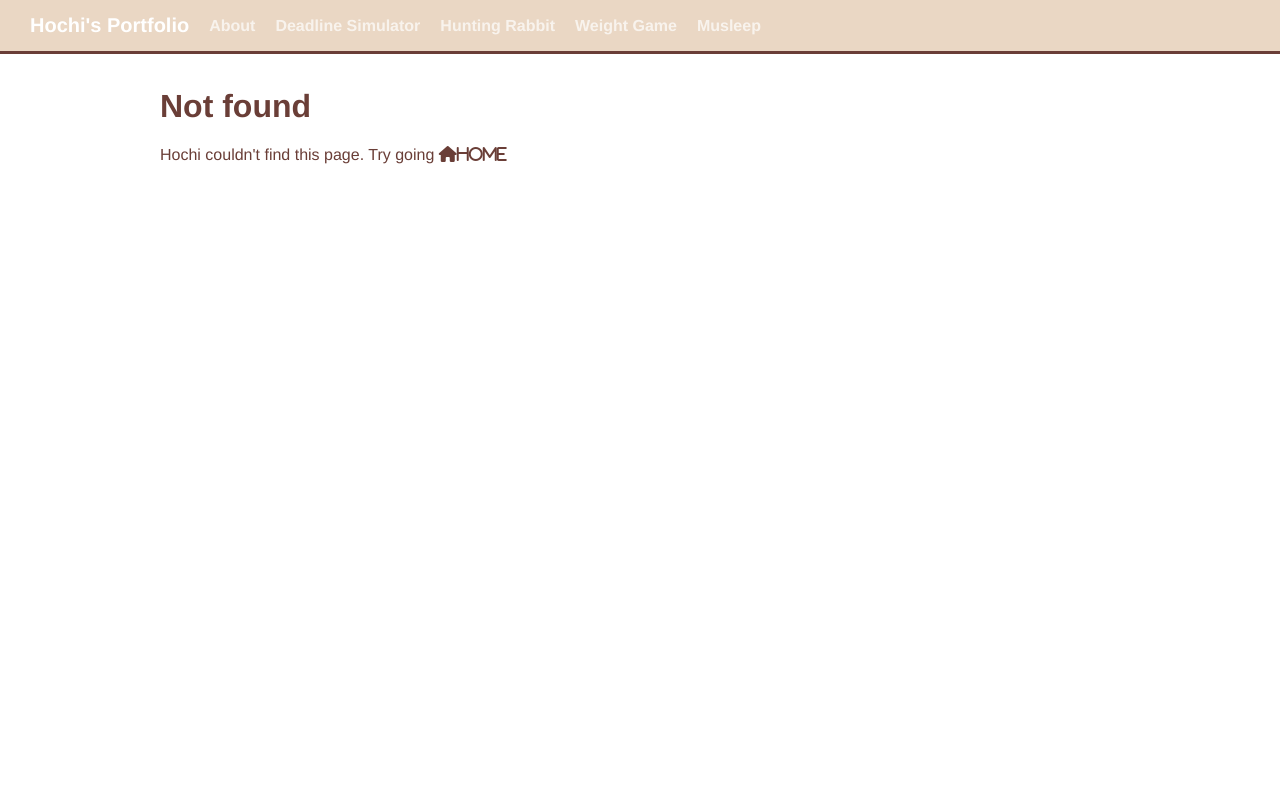
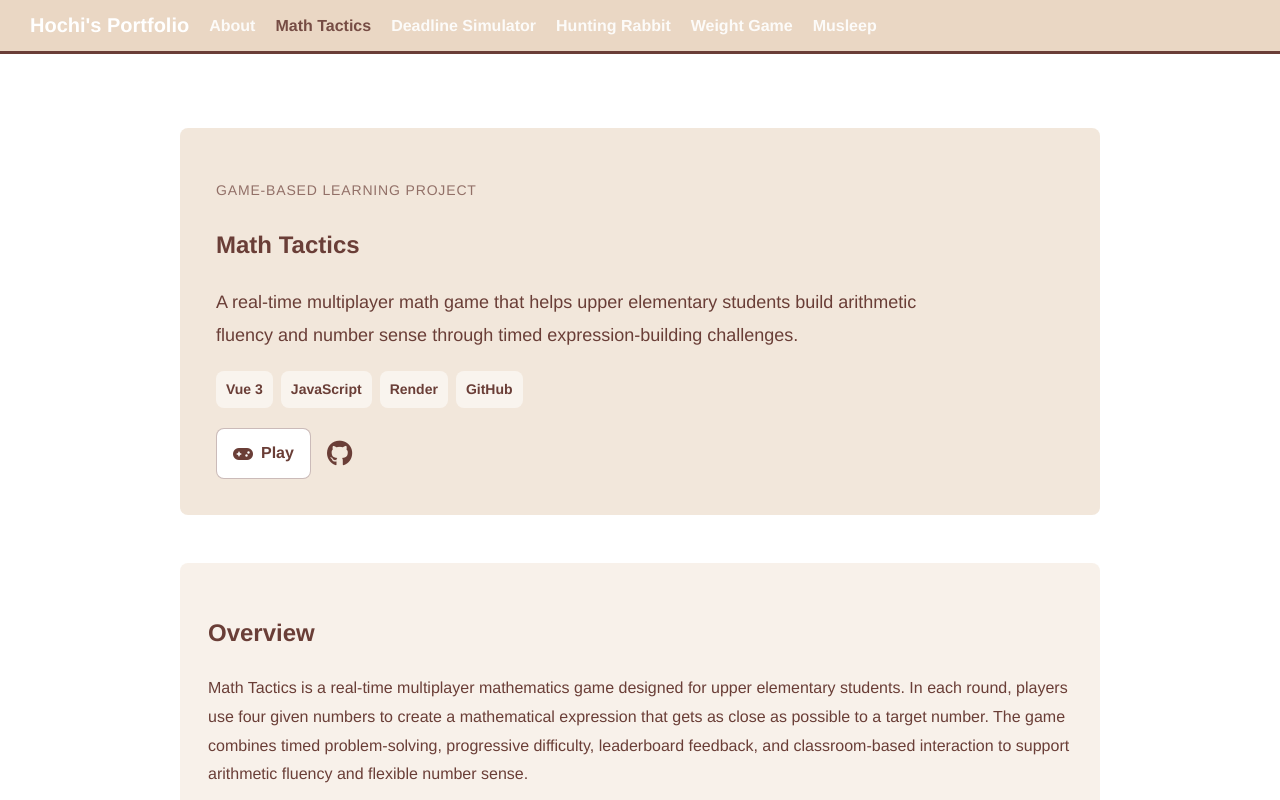
Before and after one commit to hochi0427/hochi-s-portfolio, a Vue app: page /#/projects/math-tactics in a window 1280 px wide. Before the commit this address had no page. Shown: the top 800 px of the page. Built offline with nearby package versions, Linux system fonts and the light colour scheme; a web font is replaced by a local one.

Commit message:
Add Math Tactics project and portfolio updates

```diff
--- a/public/main.css
+++ b/public/main.css
@@ -69,7 +69,7 @@ a:visited {
   display: inline-block;
   margin-right: 20px;
   color: white;
-  opacity: 0.7;
+  opacity: 0.9;
   transition: 0.2 ease color;
 }
 #nav a.router-link-active,
--- a/src/components/Navigation.vue
+++ b/src/components/Navigation.vue
@@ -36,6 +36,9 @@ export default {
       if (project.slug === "vignette") {
         return { name: "Vignette" };
       }
+      if (project.slug === "math-tactics") {
+        return { name: "MathTactics" };
+      }
       if (project.slug === "2d-unity-game") {
         return { name: "GameMod" };
       }
--- a/src/data.json
+++ b/src/data.json
@@ -93,6 +93,16 @@
       ]
     },
     {
+        "name": "Math Tactics",
+        "slug": "math-tactics",
+        "image": "MathTacticsLogo.png",
+        "placeholder": "Math Tactics",
+        "id": 6,
+        "subLabel": "Game-Based Learning Project",
+        "description": "A real-time multiplayer math game focused on arithmetic practice, expression-building, and classroom interaction.",
+        "demonstrates": []
+    },
+    {
         "name": "Deadline Simulator",
         "slug": "vignette",
         "image": "VignetteLogo.png",
--- a/src/router/index.js
+++ b/src/router/index.js
@@ -6,6 +6,7 @@ import Vignette from "../views/Vignette.vue";
 import sourceData from "../data.json";
 import GameMod from "../views/GameMod.vue";
 import WeightGame from "../views/WeightGame.vue";
+import MathTactics from "../views/MathTactics.vue";
 
 const routes = [
   { path: "/", name: "Home", component: Home },
@@ -63,6 +64,11 @@ const routes = [
     component: WeightGame,
   },
   {
+    path: "/projects/math-tactics",
+    name: "MathTactics",
+    component: MathTactics,
+  },
+  {
     path: "/:pathMatch(.*)*",
     name: "NotFound",
     component: () => import("../views/NotFound.vue"),
--- a/src/views/Home.vue
+++ b/src/views/Home.vue
@@ -57,10 +57,22 @@
             :to="getProjectRoute(project)"
           >
             <img
+              v-if="project.image"
               class="project-image"
               :src="`/hochi-s-portfolio/images/${project.image}`"
               :alt="project.name"
             />
+            <div
+              v-else
+              class="project-placeholder"
+              role="img"
+              :aria-label="`${project.name} project image placeholder`"
+            >
+              <span class="project-placeholder-mark">
+                {{ project.placeholder || project.name }}
+              </span>
+              <span class="project-placeholder-symbols">+ - x =</span>
+            </div>
             <div class="project-card-content">
               <h2>{{ project.name }}</h2>
               <p>{{ project.subLabel }}</p>
@@ -81,7 +93,7 @@ export default {
         (project) =>
           !["venology", "2d-unity-game", "3d-unity-game"].includes(project.slug)
       ),
-      unityProjects: [
+      customProjects: [
         {
           key: "2d-unity-game",
           name: "Hunting Rabbit",
@@ -108,7 +120,7 @@ export default {
           ...project,
           key: project.id,
         })),
-        ...this.unityProjects,
+        ...this.customProjects,
       ]);
     },
   },
@@ -120,6 +132,10 @@ export default {
 
       if (project.slug === "vignette") {
         return { name: "Vignette" };
+      }
+
+      if (project.slug === "math-tactics") {
+        return { name: "MathTactics" };
       }
 
       return {
@@ -290,14 +306,30 @@ export default {
 
 .project-placeholder {
   display: flex;
+  flex-direction: column;
   align-items: center;
   justify-content: center;
+  gap: 12px;
   background:
-    linear-gradient(rgba(106, 62, 55, 0.22), rgba(106, 62, 55, 0.22)),
+    linear-gradient(135deg, rgba(255, 255, 255, 0.48), rgba(255, 255, 255, 0)),
+    radial-gradient(circle at 24% 22%, rgba(255, 255, 255, 0.8) 0 7%, transparent 8%),
     rgb(234, 215, 196);
   color: #6a3e37;
   font-size: 1.5rem;
   font-weight: 700;
+}
+
+.project-placeholder-mark {
+  padding: 8px 12px;
+  border-radius: 8px;
+  background: rgba(255, 255, 255, 0.52);
+  border: 1px solid rgba(106, 62, 55, 0.12);
+}
+
+.project-placeholder-symbols {
+  font-size: 1rem;
+  font-weight: 700;
+  opacity: 0.72;
 }
 
 .project-card-content {
--- /dev/null
+++ b/src/views/MathTactics.vue
@@ -0,0 +1,181 @@
+<template>
+  <section class="math-tactics-page">
+    <div class="math-tactics-hero">
+      <p class="eyebrow">Game-Based Learning Project</p>
+      <h1>Math Tactics</h1>
+      <p class="subtitle">A real-time multiplayer math game that helps upper elementary students build arithmetic fluency and number sense through timed expression-building challenges.</p>
+
+      <div class="hero-tools" aria-label="Tools">
+        <span>Vue 3</span>
+        <span>JavaScript</span>
+        <span>Render</span>
+        <span>GitHub</span>
+      </div>
+
+      <div class="vignette-links">
+        <a
+          href="https://mathtactics.onrender.com/host"
+          target="_blank"
+          rel="noopener noreferrer"
+        >
+          <i class="fa-solid fa-gamepad" />
+          Play
+        </a>
+        <a
+          class="github-link"
+          href="https://github.com/hochi0427/MathTactics"
+          target="_blank"
+          rel="noopener noreferrer"
+          aria-label="View MathTactics on GitHub"
+        >
+          <i class="fa-brands fa-github" />
+        </a>
+      </div>
+    </div>
+
+    <div class="math-tactics-section">
+      <h2>Overview</h2>
+      <p>
+       Math Tactics is a real-time multiplayer mathematics game designed for upper elementary students. In each round, players use four given numbers to create a mathematical expression that gets as close as possible to a target number. The game combines timed problem-solving, progressive difficulty, leaderboard feedback, and classroom-based interaction to support arithmetic fluency and flexible number sense.
+      </p>
+    </div>
+
+    <div class="math-tactics-section">
+      <h2>Learning Goal</h2>
+      <p>
+        The game is designed around repeated practice, immediate feedback, and progressive challenge. Early rounds focus on addition, subtraction, and multiplication; later rounds introduce division and decimal numbers to gradually increase complexity. This structure helps students practice basic operations while encouraging them to revise strategies across rounds.
+      </p>
+    </div>
+
+    <div class="math-tactics-section">
+      <h2>My Role</h2>
+      <ul>
+        <li>Game Design</li>
+        <li>Learning Experience Design</li>
+        <li>Frontend Development</li>
+        <li>Multiplayer Interaction Design</li>
+        <li>UI/UX Iteration</li>
+      </ul>
+    </div>
+
+    <div class="math-tactics-section">
+      <h2>Core Features</h2>
+      <ul>
+        <li>Real-time multiplayer classroom play</li>
+        <li>Host and player interfaces</li>
+        <li>Timed target-number expression challenges</li>
+        <li>Progressive difficulty across 10 rounds</li>
+        <li>Leaderboard and score feedback</li>
+        <li>Tutorial level for onboarding</li>
+        <li>Final performance summary with formulas, round scores, and rank</li>
+      </ul>
+    </div>
+
+    <div class="math-tactics-section">
+      <h2>Design Intention</h2>
+      <p>
+        I designed Math Tactics to make arithmetic practice more interactive, social, and strategic. Instead of solving isolated worksheet problems, students work within a shared game environment where they can test different expressions, respond under time pressure, and compare their strategies through a leaderboard. The goal is to support both calculation fluency and flexible mathematical thinking.
+      </p>
+    </div>
+
+    <div class="math-tactics-section">
+      <h2>What I Learned</h2>
+      <p>
+        Through this project, I practiced designing a game-based learning system that connects mechanics, motivation, and assessment. I also learned how details such as tutorial flow, scoring rules, leaderboard feedback, and host-player synchronization can directly shape the learning experience.
+      </p>
+    </div>
+  </section>
+</template>
+
+<script>
+export default {
+  name: "MathTactics",
+};
+</script>
+
+<style scoped>
+.math-tactics-page {
+  max-width: 960px;
+  margin: 0 auto;
+  padding: 40px 20px 80px;
+  line-height: 1.8;
+  color: #6a3e37;
+}
+
+.math-tactics-hero {
+  padding: 36px;
+  margin-bottom: 48px;
+  border-radius: 8px;
+  background: rgb(234, 215, 196, 0.6);
+}
+
+.eyebrow {
+  font-size: 14px;
+  letter-spacing: 0.06em;
+  text-transform: uppercase;
+  opacity: 0.7;
+}
+
+.subtitle {
+  max-width: 720px;
+  font-size: 18px;
+}
+
+.hero-tools {
+  display: flex;
+  flex-wrap: wrap;
+  gap: 8px;
+  margin-top: 20px;
+}
+
+.hero-tools span {
+  padding: 6px 10px;
+  border-radius: 8px;
+  background: rgba(255, 255, 255, 0.55);
+  color: #6a3e37;
+  font-size: 14px;
+  font-weight: 700;
+}
+
+.vignette-links {
+  display: flex;
+  gap: 16px;
+  margin-top: 20px;
+  flex-wrap: wrap;
+}
+
+.vignette-links a {
+  display: inline-flex;
+  align-items: center;
+  justify-content: center;
+  gap: 8px;
+  text-decoration: none;
+  padding: 10px 16px;
+  border-radius: 8px;
+  border: 1px solid rgb(106, 62, 55, 0.35);
+  background: white;
+  color: #6a3e37;
+}
+
+.vignette-links .github-link {
+  width: auto;
+  padding: 0;
+  border: 0;
+  background: transparent;
+  font-size: 26px;
+}
+
+.math-tactics-section {
+  margin-top: 40px;
+  padding: 28px;
+  border-radius: 8px;
+  background: rgba(234, 215, 196, 0.35);
+}
+
+@media (max-width: 720px) {
+  .math-tactics-hero,
+  .math-tactics-section {
+    padding: 22px;
+  }
+}
+</style>
```
Also changed, not shown: public/images/MathTacticsLogo.png (added), 2 other files (tests, documents, lock files or other folders).
